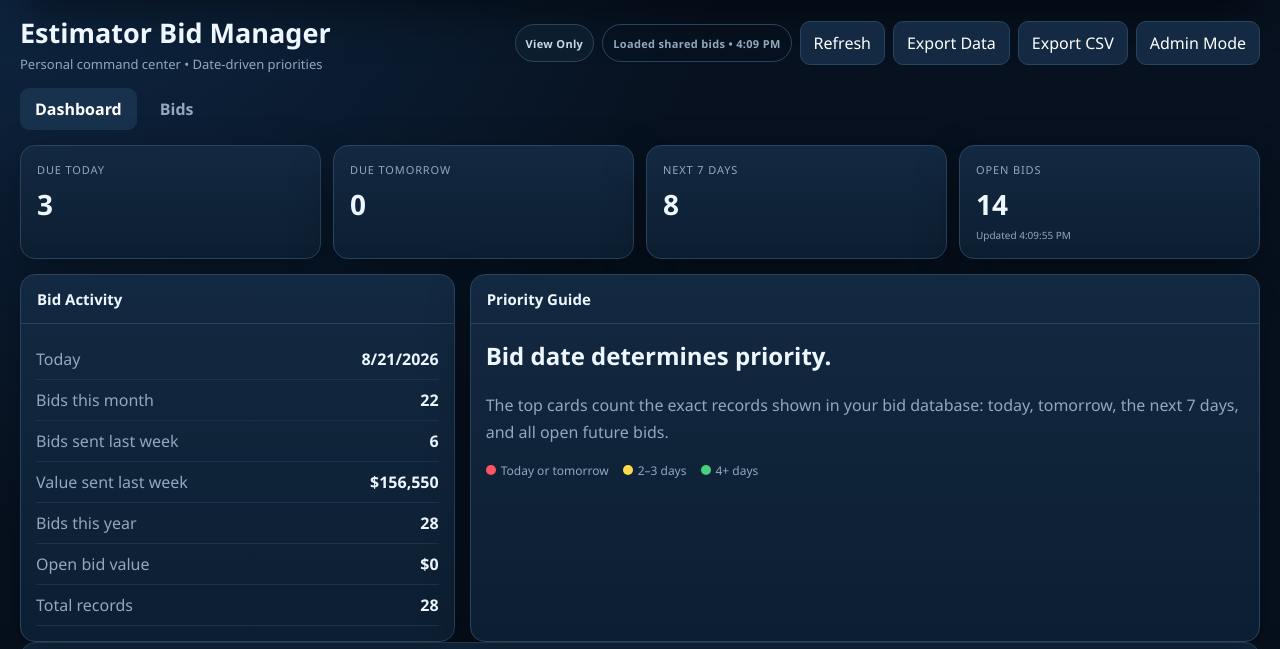
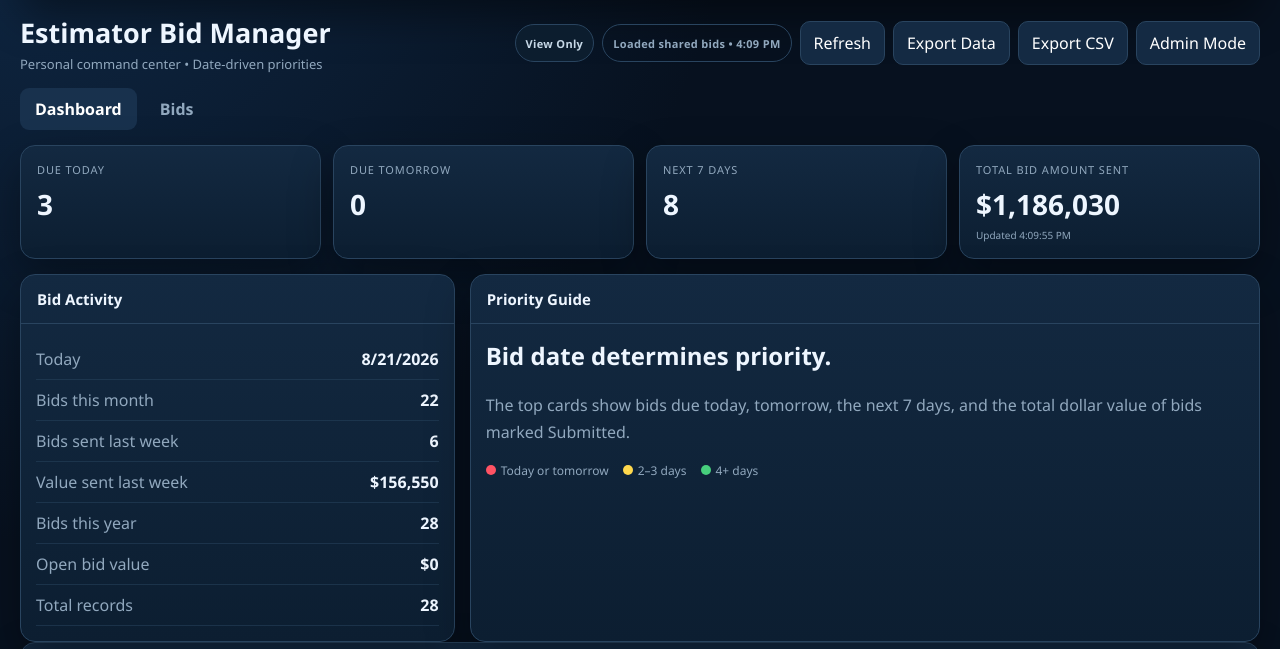
Before and after one commit to McAllenRoofing/bid-manager, a plain HTML site: page index.html in a window 1280 px wide. Shown: the part 205-854 px from the top of the page. Drawn offline with Linux system fonts and the light colour scheme.

Commit message:
Add files via upload

```diff
--- a/index.html
+++ b/index.html
@@ -49,7 +49,7 @@ tbody tr td{background:#fff!important}tbody tr:hover td{background:#f8fafc!impor
 <div class="card kpi"><div class="label">Due Today</div><div class="value" id="todayCount">0</div></div>
 <div class="card kpi"><div class="label">Due Tomorrow</div><div class="value" id="tomorrowCount">0</div></div>
 <div class="card kpi"><div class="label">Next 7 Days</div><div class="value" id="next7Count">0</div></div>
-<div class="card kpi"><div class="label">Open Bids</div><div class="value" id="openBidCount">0</div><div id="counterStamp" style="font-size:10px;color:var(--muted);margin-top:5px"></div></div>
+<div class="card kpi"><div class="label">Total Bid Amount Sent</div><div class="value" id="totalSentValue">$0</div><div id="counterStamp" style="font-size:10px;color:var(--muted);margin-top:5px"></div></div>
 </div>
 
 <div class="grid">
@@ -63,7 +63,7 @@ tbody tr td{background:#fff!important}tbody tr:hover td{background:#f8fafc!impor
 <div class="stat"><span>Total records</span><strong id="totalCount">0</strong></div>
 </div></div>
 <div class="card"><div class="head"><h2>Priority Guide</h2></div><div class="body">
-<h2 style="margin-top:0">Bid date determines priority.</h2><p style="color:var(--muted);line-height:1.7">The top cards count the exact records shown in your bid database: today, tomorrow, the next 7 days, and all open future bids.</p>
+<h2 style="margin-top:0">Bid date determines priority.</h2><p style="color:var(--muted);line-height:1.7">The top cards show bids due today, tomorrow, the next 7 days, and the total dollar value of bids marked Submitted.</p>
 <div class="legend"><span><i class="dot" style="background:var(--red)"></i>Today or tomorrow</span><span><i class="dot" style="background:var(--yellow)"></i>2–3 days</span><span><i class="dot" style="background:var(--green)"></i>4+ days</span></div>
 </div></div></div>
 
@@ -160,7 +160,8 @@ function refreshCounters(){
   const dueTomorrow=bids.filter(b=>b.date===tomorrowString&&b.status!=='Declined');
   const next7=bids.filter(b=>b.date>=todayString&&b.date<=next7End&&b.status!=='Declined');
   const openBids=bids.filter(b=>b.date>=todayString&&b.status!=='Declined'&&b.status!=='Submitted');
-  el('todayCount').textContent=String(dueToday.length);el('tomorrowCount').textContent=String(dueTomorrow.length);el('next7Count').textContent=String(next7.length);el('openBidCount').textContent=String(openBids.length);el('openValue').textContent=money(openBids.reduce((sum,b)=>sum+Number(b.amount||0),0));
+  const submittedBids=bids.filter(b=>b.status==='Submitted');
+  el('todayCount').textContent=String(dueToday.length);el('tomorrowCount').textContent=String(dueTomorrow.length);el('next7Count').textContent=String(next7.length);el('totalSentValue').textContent=money(submittedBids.reduce((sum,b)=>sum+Number(b.amount||0),0));el('openValue').textContent=money(openBids.reduce((sum,b)=>sum+Number(b.amount||0),0));
   el('todayDate').textContent=new Date().toLocaleDateString('en-US');el('monthCount').textContent=bids.filter(b=>String(b.date).startsWith(monthPrefix)).length;
   const lastWeekStart=addDaysYMD(weekStart,-7),lastWeekEnd=addDaysYMD(weekStart,-1),lastWeek=bids.filter(b=>b.date>=lastWeekStart&&b.date<=lastWeekEnd);
   el('lastWeekCount').textContent=lastWeek.length;el('lastWeekValue').textContent=money(lastWeek.reduce((sum,b)=>sum+Number(b.amount||0),0));el('yearCount').textContent=bids.filter(b=>String(b.date).startsWith(yearPrefix)).length;el('totalCount').textContent=bids.length;
```
